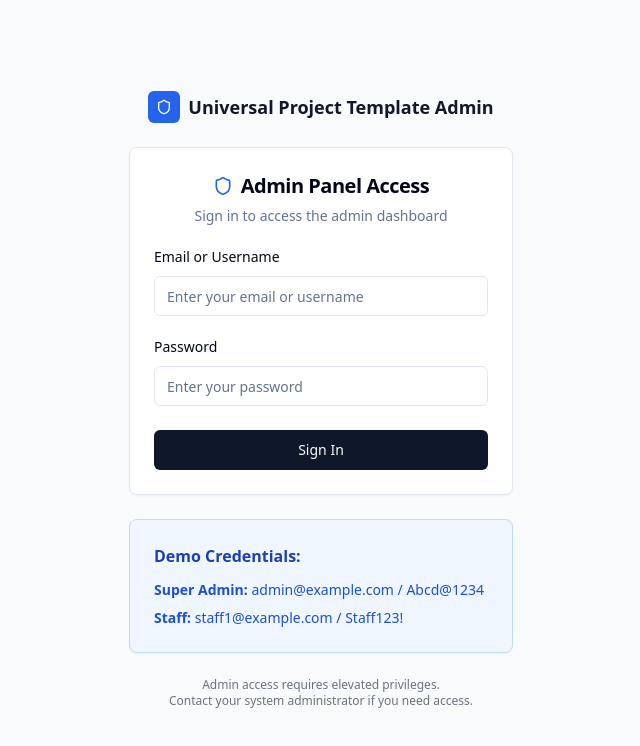
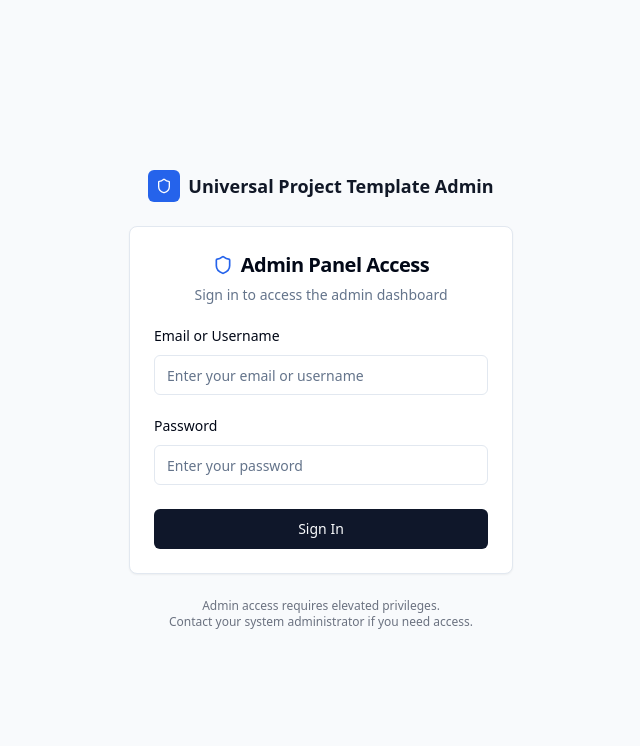
Before and after one commit to Zain-128/go_live_admin, a React (Vite) app: page /login in a window 1280 px wide. Shown: the top 746 px of the page, without its empty margins (319-959 px from the left). Built offline with nearby package versions, Linux system fonts and the light colour scheme; no server answers; the HTML template or start-up script is replaced by a standard one.

Commit message:
demo credentials hidden

```diff
--- a/src/components/AdminLoginForm.jsx
+++ b/src/components/AdminLoginForm.jsx
@@ -132,7 +132,7 @@ export function AdminLoginForm({ onLoginSuccess }) {
         </CardContent>
       </Card>
 
-      <Card className="bg-blue-50 border-blue-200">
+      {/* <Card className="bg-blue-50 border-blue-200">
         <CardContent className="pt-6">
           <h4 className="font-semibold text-blue-800 mb-3">Demo Credentials:</h4>
           <div className="text-sm text-blue-700 space-y-2">
@@ -140,7 +140,7 @@ export function AdminLoginForm({ onLoginSuccess }) {
             <p><strong>Staff:</strong> staff1@example.com / Staff123!</p>
           </div>
         </CardContent>
-      </Card>
+      </Card> */}
 
       <div className="text-center text-xs text-gray-500 text-balance">
         Admin access requires elevated privileges.{' '}
```
Also changed, not shown: 1 other file (tests, documents, lock files or other folders).
